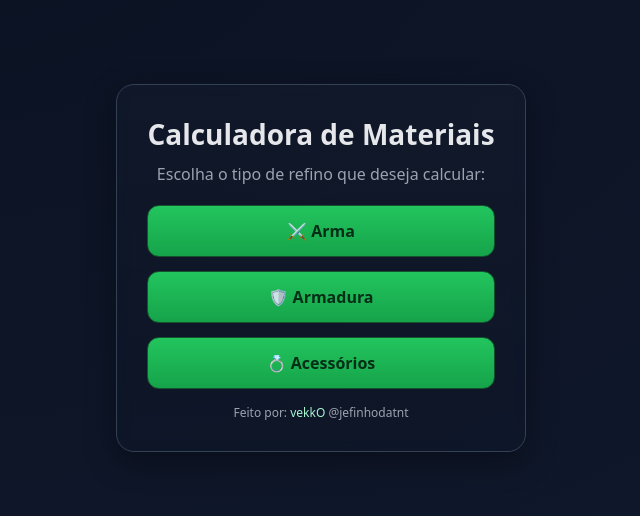
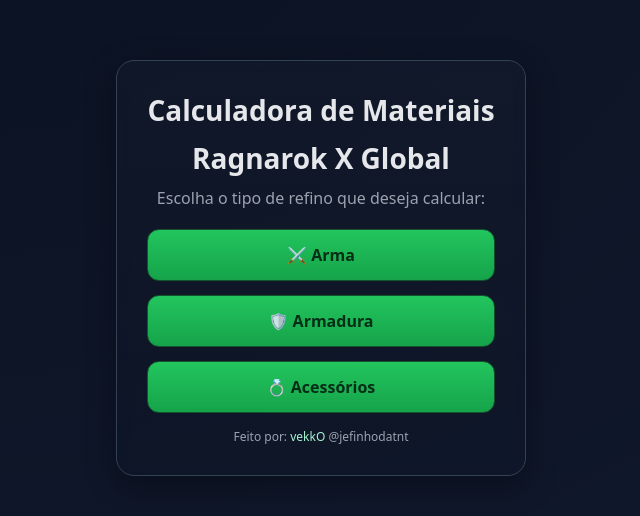
Before and after one commit to jefinhodatnt/rox-calculator, a plain HTML site: page index.html in a window 1280 px wide. Shown: the part 132-648 px from the top of the page, without its empty margins (319-959 px from the left). Drawn offline with Linux system fonts and the light colour scheme.

Commit message:
Update index

```diff
--- a/index.html
+++ b/index.html
@@ -79,6 +79,7 @@
 <body>
   <div class="card">
     <h1>Calculadora de Materiais</h1>
+	    <h1>Ragnarok X Global</h1>
     <p>Escolha o tipo de refino que deseja calcular:</p>
     <div class="btn-container">
       <a href="arma/arma.html" class="button">⚔️ Arma</a>
```
